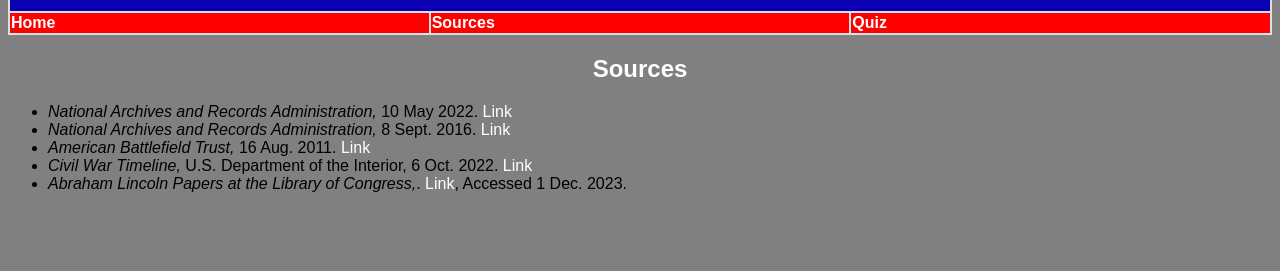
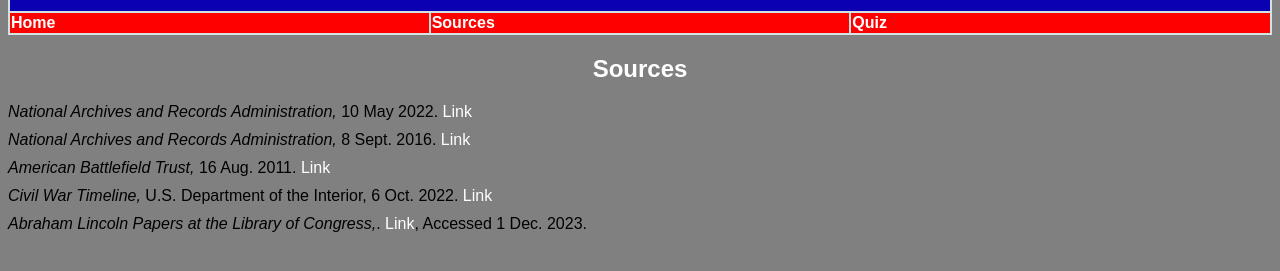
Before and after one commit to mhealey-vcc/project.github.io, a plain HTML site: page sources.html in a window 1280 px wide. Shown: the part 187-458 px from the top of the page. Drawn offline with Linux system fonts and the light colour scheme.

Commit message:
Update sources.html

```diff
--- a/sources.html
+++ b/sources.html
@@ -10,6 +10,8 @@
     h1 {color: #ffffff; font-size: 3em; font-family: Georgia, 'Times New Roman', Times, serif;}
     h2 {color: #ffffff; font-size: 1.5em;}
     td {width: 200px;}
+    ul {list-style-type: none; padding: 0;}
+    li {margin-bottom: 10px;}
     a {text-decoration: none;}
 
     a:link {color: #ffffff;}
```
